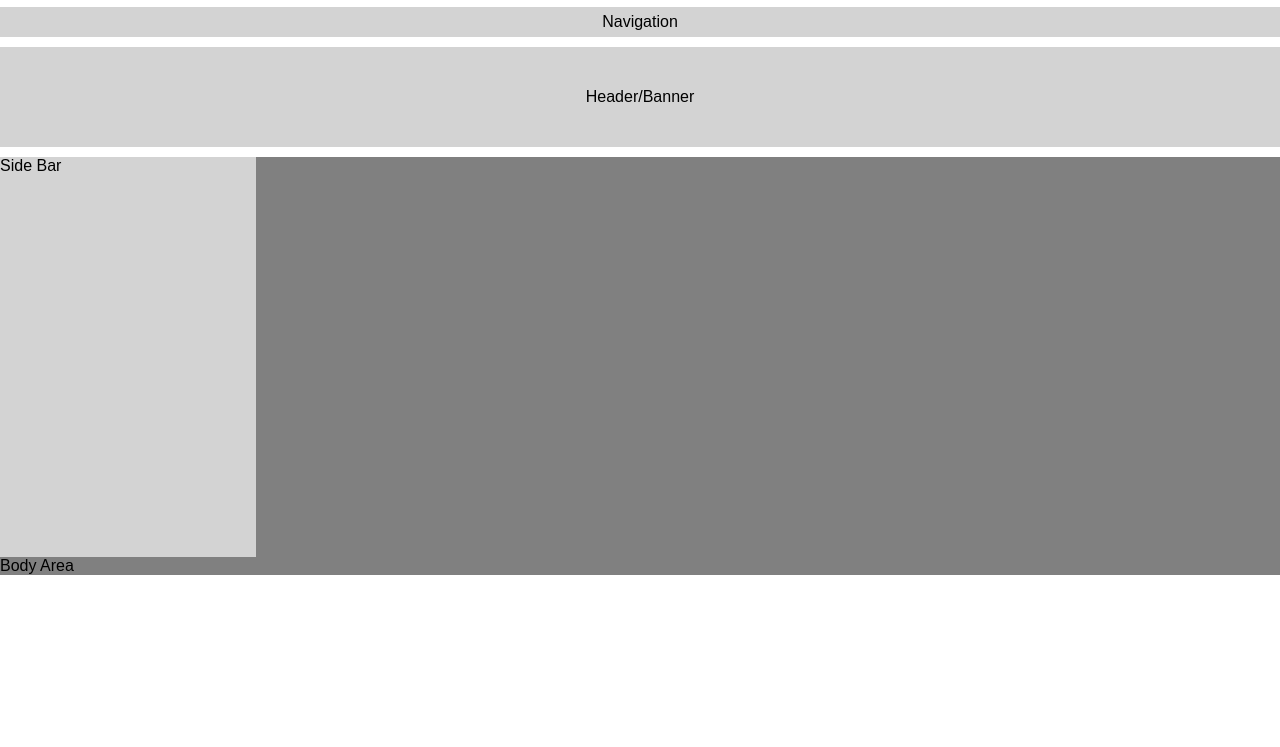
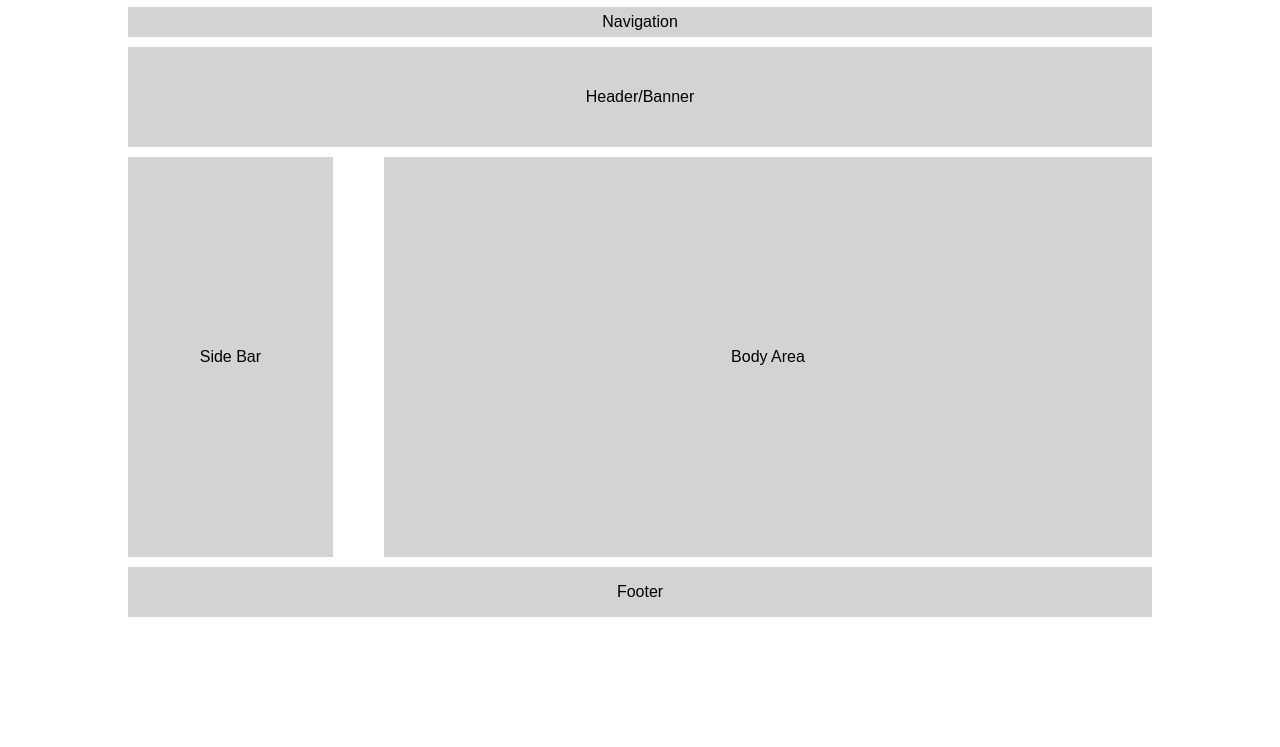
Before and after one commit to PasinduMadushanDias/html-css-layouts, a plain HTML site: page Design_01/index.html in a window 1280 px wide. Shown: the part 53-800 px from the top of the page. Drawn offline with Linux system fonts and the light colour scheme.

Commit message:
added design_01 layout html css

```diff
--- a/Design_01/index.html
+++ b/Design_01/index.html
@@ -7,6 +7,7 @@
     <link rel="stylesheet" href="styles.css">
 </head>
 <body>
+    <div id="wrapper-div">
     <!-- <div id="div_1">
         Heading
     </div> -->
@@ -22,7 +23,7 @@
         Header/Banner
     </div>
 
-    <div id="main-div">
+    <div id="main-div" class="clearfix">
         <div id="sidebar-div">
             Side Bar
         </div>
@@ -32,6 +33,10 @@
         </din>
     </div>
 
+     <div id="footer-div">
+        Footer
+    </div>
+</div>
 
 
 </body>
--- a/Design_01/styles.css
+++ b/Design_01/styles.css
@@ -32,7 +32,6 @@
     text-align: center;
     line-height: 30px;
     margin-bottom: 10px;
-
 }
 
 #header-banner-div{
@@ -47,18 +46,43 @@
 
 #main-div{
     width: 100%;
-    min-height: 400px;
-    background-color: gray;
+    /* background-color: gray; */
+    margin-bottom: 10px;
 }
 
 #sidebar-div{
     width: 20%;
     min-height: 400px;
     background-color: lightgray;
+    float: left;
+    text-align: center;
+    line-height: 400px;
 }
 
 #bodyarea-div{
+    width: 75%;
+    min-height: 400px;
+    background-color: lightgray;
+    float: right;
+    text-align: center;
+    line-height: 400px;
+}
+
+.clearfix::after{
+    content: "";
+    display: block;
+    clear: both;
+}
+
+#footer-div{
     width: 100%;
-    min-height: 400px;
-    background-color: gray;
+    min-height: 50px;
+    background-color: lightgray;
+    text-align: center;
+    line-height: 50px;
 }
+
+#wrapper-div{
+    width: 80%;
+    margin: auto;
+}
```
